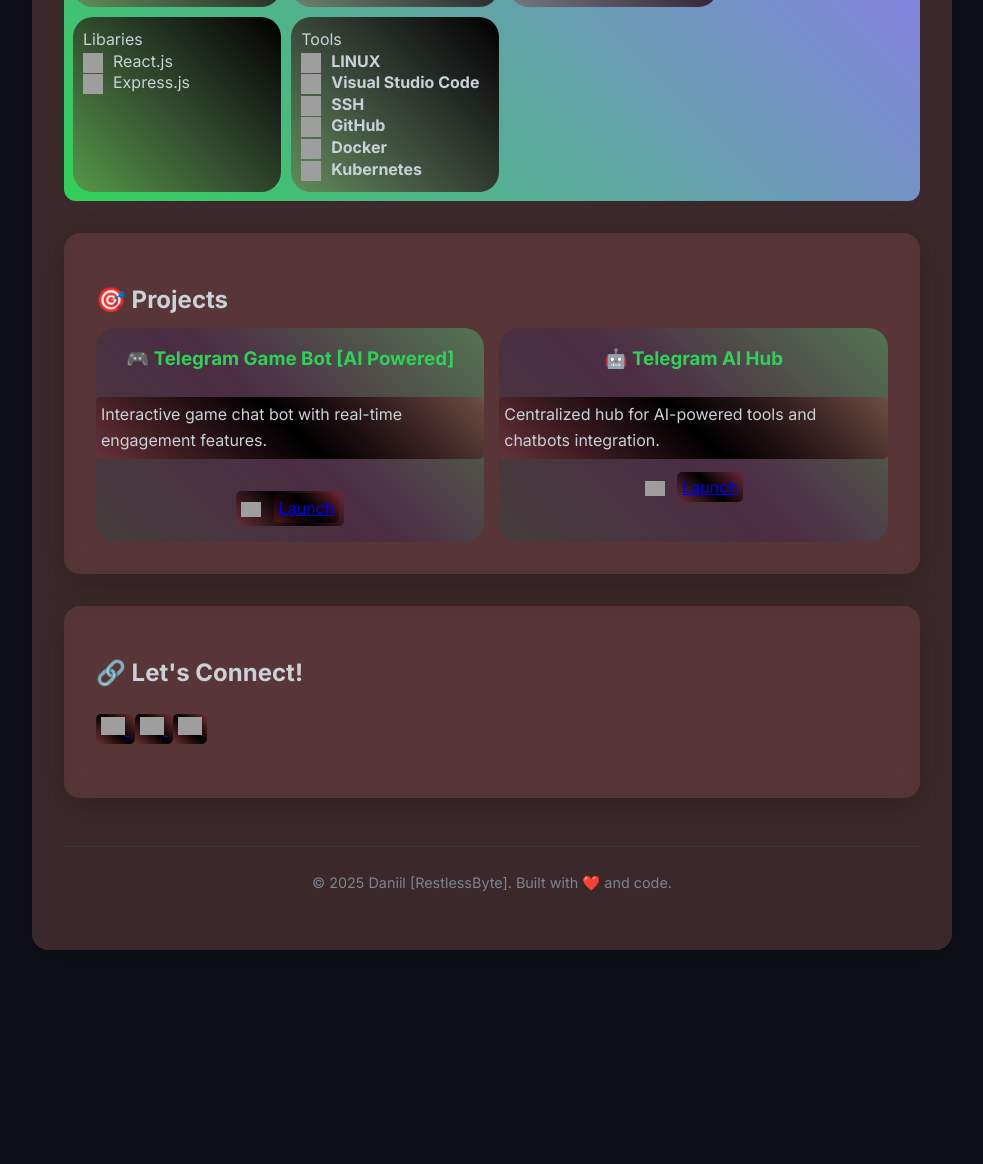
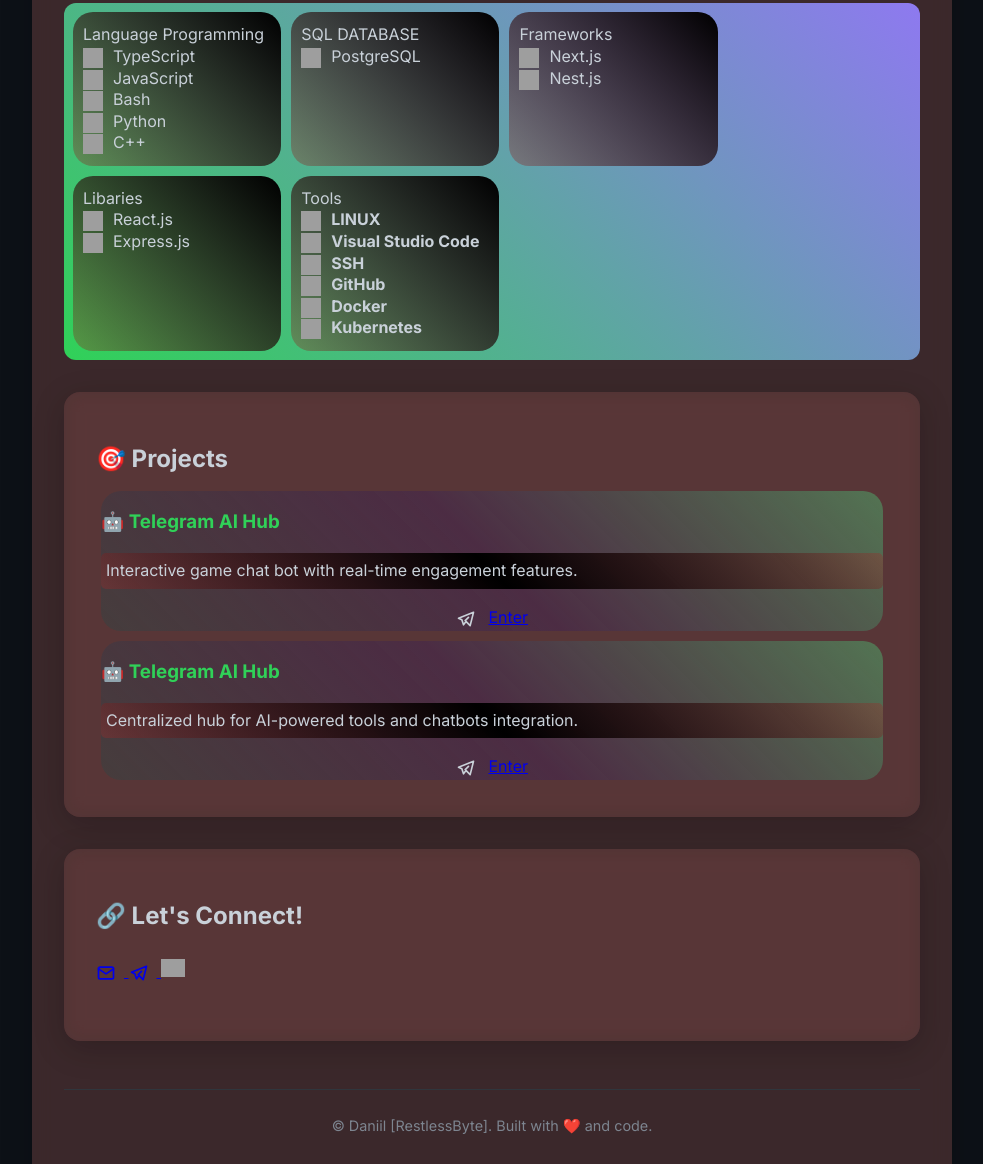
Before and after one commit to RestlessByte/RestlessByte.github.io, a plain HTML site: page index.html in a window 1280 px wide. Shown: the part 1008-2172 px from the top of the page, without its empty margins (148-1131 px from the left). Before the commit the page ends 1998 px from the top, so only its background shows below. Drawn offline with Linux system fonts and the light colour scheme; grey boxes are pictures that could not be loaded.

Commit message:
automatic push

```diff
--- a/index.css
+++ b/index.css
@@ -74,14 +74,12 @@
 
    .containerLogo {
      position: relative;
-     left: 20px;
    }
 
  }
 
 
- p,
- a {
+ p {
    background: linear-gradient(45deg, rgba(165, 42, 42, 0.325), black, rgba(165, 42, 42, 0.325));
    padding: 5px;
    border-radius: 5px;
@@ -102,9 +100,9 @@
 
  .subtitle {
    color: var(--gray);
-   margin-top: 3px;
-   font-size: 1.1rem;
+   padding: 20px;
  }
+
 
  .tech-stack-card {
    background: linear-gradient(45deg, rgba(170, 18, 18, 0.288), black);
@@ -156,6 +154,10 @@
      .grid {
        grid-template-columns: repeat(1, 1fr);
      }
+
+     .subtitle {
+       padding: 2px;
+     }
    }
 
 
@@ -201,7 +203,7 @@
    }
 
    .button {
-     color: #fff;
+     color: black;
      text-decoration: none;
 
    }
@@ -217,9 +219,9 @@
    }
 
    .project-card-button {
-     background: lightblue;
+     background: linear-gradient(454deg, rgb(7, 136, 221), rgb(152, 189, 20), rgb(104, 69, 75));
      display: flex;
-     flex-direction: column;
+     width: fit-content;
      align-items: center;
      height: fit-content;
      border-radius: 20px;
@@ -239,10 +241,10 @@
      scale: 1.03;
    }
 
-   .socials img {
+   .socials img,
+   svg {
      position: relative;
      top: 5px;
-     margin: 0 10px;
      filter: drop-shadow(0 0 3px rgba(0, 0, 0, 0.5));
      transition: transform 0.3s;
    }
@@ -256,17 +258,32 @@
 
  .projects {
    display: flex;
-   gap: 15px;
+   flex-direction: column;
 
+ }
+
+ .project-card-buttonn {
+   display: flex;
+   justify-content: center;
  }
 
  .project-card {
    border-radius: 20px;
    background: linear-gradient(45deg, rgb(70, 61, 61), rgba(41, 13, 107, 0.247), rgb(83, 116, 83));
-   width: fit-content;
-   display: flex;
+   grid-template-columns: repeat(1, 1fr);
+   margin: 5px;
+   animation: all ease;
    flex-direction: column;
    align-items: center;
+ }
+
+ @media (max-width:800px) {
+   .project-card {
+     font-size: small;
+     padding: 5px;
+     display: grid;
+
+   }
  }
 
  .project-card:hover {
--- a/index.html
+++ b/index.html
@@ -21,7 +21,7 @@
         <p class="subtitle">🎓 Student / Developer / Tech Enthusiast</p>
         <p class="subtitle">📍 Bashkortostan, Russia | Remote</p>
         <p class="subtitle">
-          📬 <a href="mailto:localhost.l@yandex.ru">localhost.l@yandex.ru</a>
+          📬 <a class="f" href="mailto:localhost.l@yandex.ru">localhost.l@yandex.ru</a>
         </p>
         <p class="subtitle">🧑🏼‍🏭 OS Type:
           <span id="OS"><b>Linux [Ubuntu KDE]</b> - for all lifestyle</span>
@@ -64,6 +64,14 @@
                 src="https://cdn.jsdelivr.net/gh/devicons/devicon@latest/icons/javascript/javascript-original.svg"
                 height="20" width="20" />
               <span class="tech-stack-card-stack-name">JavaScript</span>
+
+            </span>
+            <span class="tech-stack-card-stack">
+              <img class="logo_pr"
+                src="https://cdn.jsdelivr.net/gh/devicons/devicon@latest/icons/bash/bash-original.svg" height="20"
+                width="20" />
+              <span class="tech-stack-card-stack-name">Bash</span>
+
             </span>
             <span class="tech-stack-card-stack">
               <img class="logo_pr"
@@ -183,21 +191,35 @@
         <h2>🎯 Projects</h2>
         <div class="projects" style="justify-content: center;">
           <div class="project-card">
-            <h3 class="project-title">🎮 Telegram Game Bot [AI Powered]</h3>
+            <h3 class="project-title">🤖 Telegram AI Hub</h3>
             <p>Interactive game chat bot with real-time engagement features.</p>
-            <div class="project-card-button">
-              <p><img src="https://img.icons8.com/ios-filled/24/000000/telegram.png " class="icon"
-                  alt="Telegram icon" />
-                <a class='button' href="https://t.me/farmilochka0_bot " target="_blank">Launch</a>
+
+            <div class="project-card-buttonn">
+              <div class="project-card-button">
+                <svg xmlns="http://www.w3.org/2000/svg" width="24" height="24" viewBox="0 0 24 24" fill="none"
+                  stroke="currentColor" stroke-width="2" stroke-linecap="round" stroke-linejoin="round"
+                  class="icon icon-tabler icons-tabler-outline icon-tabler-brand-telegram">
+                  <path stroke="none" d="M0 0h24v24H0z" fill="none" />
+                  <path d="M15 10l-4 4l6 6l4 -16l-18 7l4 2l2 6l3 -4" />
+                </svg>
+                <a class='button' href="https://t.me/AIHub0_bot " target="_blank">Enter</a>
+              </div>
             </div>
           </div>
 
           <div class="project-card">
             <h3 class="project-title">🤖 Telegram AI Hub</h3>
             <p>Centralized hub for AI-powered tools and chatbots integration.</p>
-            <div class="project-card-button">
-              <img src="https://img.icons8.com/ios-filled/24/000000/telegram.png " class="icon" alt="Telegram icon" />
-              <a class='button' href="https://t.me/AIHub0_bot " target="_blank">Launch</a>
+            <div class="project-card-buttonn">
+              <div class="project-card-button">
+                <svg xmlns="http://www.w3.org/2000/svg" width="24" height="24" viewBox="0 0 24 24" fill="none"
+                  stroke="currentColor" stroke-width="2" stroke-linecap="round" stroke-linejoin="round"
+                  class="icon icon-tabler icons-tabler-outline icon-tabler-brand-telegram">
+                  <path stroke="none" d="M0 0h24v24H0z" fill="none" />
+                  <path d="M15 10l-4 4l6 6l4 -16l-18 7l4 2l2 6l3 -4" />
+                </svg>
+                <a class='button' href="https://t.me/AIHub0_bot " target="_blank">Enter</a>
+              </div>
             </div>
           </div>
         </div>
@@ -207,19 +229,32 @@
         <h2>🔗 Let's Connect!</h2>
         <div class="socials" style="margin: 1.5rem 0;">
           <a href="mailto:localhost.l@yandex.ru" target="_blank">
-            <img src="https://img.icons8.com/color/48/000000/email.png " width="24" alt="Email icon" />
+            <svg xmlns="http://www.w3.org/2000/svg" width="24" height="24" viewBox="0 0 24 24" fill="none"
+              stroke="currentColor" stroke-width="2" stroke-linecap="round" stroke-linejoin="round"
+              class="icon icon-tabler icons-tabler-outline icon-tabler-mail">
+              <path stroke="none" d="M0 0h24v24H0z" fill="none" />
+              <path d="M3 7a2 2 0 0 1 2 -2h14a2 2 0 0 1 2 2v10a2 2 0 0 1 -2 2h-14a2 2 0 0 1 -2 -2v-10z" />
+              <path d="M3 7l9 6l9 -6" />
+            </svg>
           </a>
           <a href="https://t.me/RestlessByte " target="_blank">
-            <img src="https://img.icons8.com/color/48/000000/telegram-app.png " width="24" alt="Telegram app icon" />
+            <svg xmlns="http://www.w3.org/2000/svg" width="24" height="24" viewBox="0 0 24 24" fill="none"
+              stroke="currentColor" stroke-width="2" stroke-linecap="round" stroke-linejoin="round"
+              class="icon icon-tabler icons-tabler-outline icon-tabler-brand-telegram">
+              <path stroke="none" d="M0 0h24v24H0z" fill="none" />
+              <path d="M15 10l-4 4l6 6l4 -16l-18 7l4 2l2 6l3 -4" />
+            </svg>
           </a>
           <a href="https://github.com/RestlessByte " target="_blank">
-            <img src="https://img.icons8.com/color/48/000000/github--v1.png " width="24" alt="GitHub icon" />
+
+            <img src="https://cdn.jsdelivr.net/gh/devicons/devicon@latest/icons/github/github-original-wordmark.svg"
+              width="24" alt="GitHub icon" />
           </a>
         </div>
       </div>
 
       <div class="footer">
-        &copy; 2025 Daniil [RestlessByte]. Built with ❤️ and code.
+        &copy; <span id="year"></span>Daniil [RestlessByte]. Built with ❤️ and code.
       </div>
     </div>
     <script src="./index.js"></script>
```
Also changed, not shown: attachments/logo/logo.webp.
